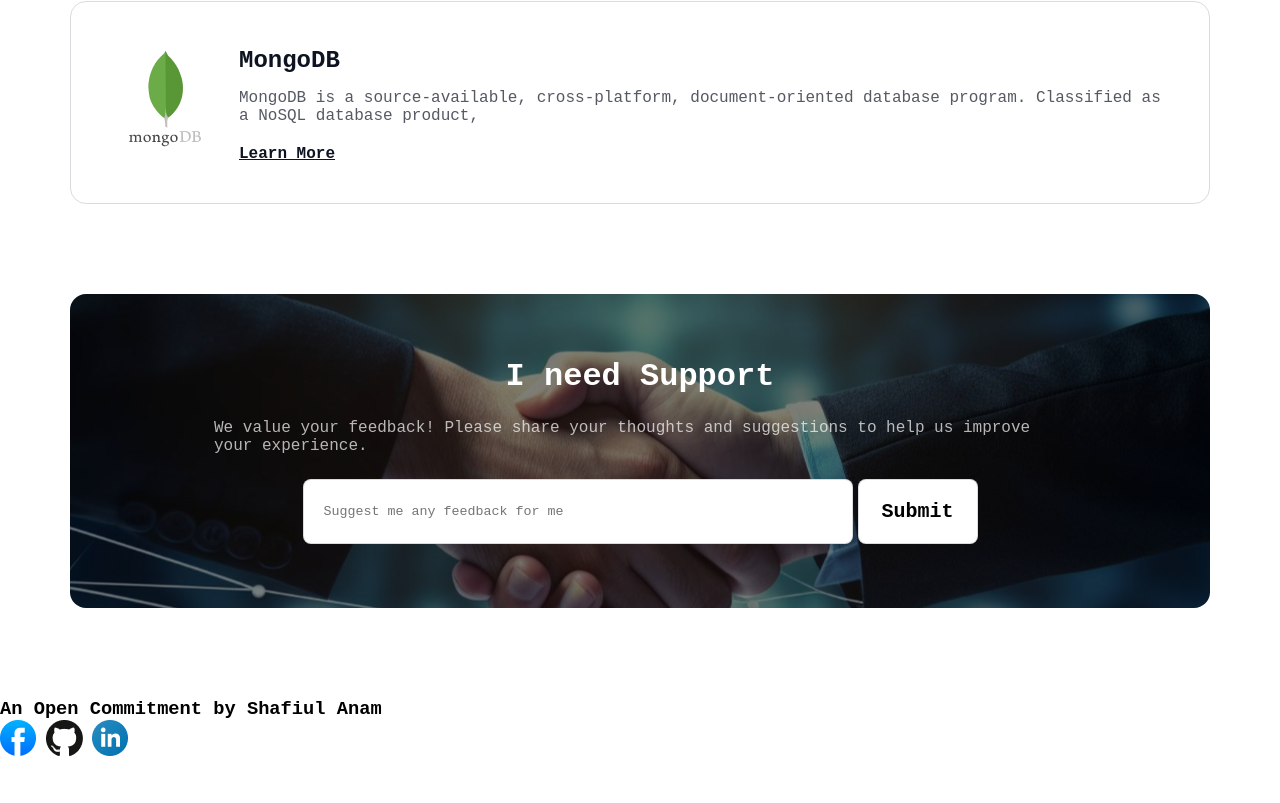
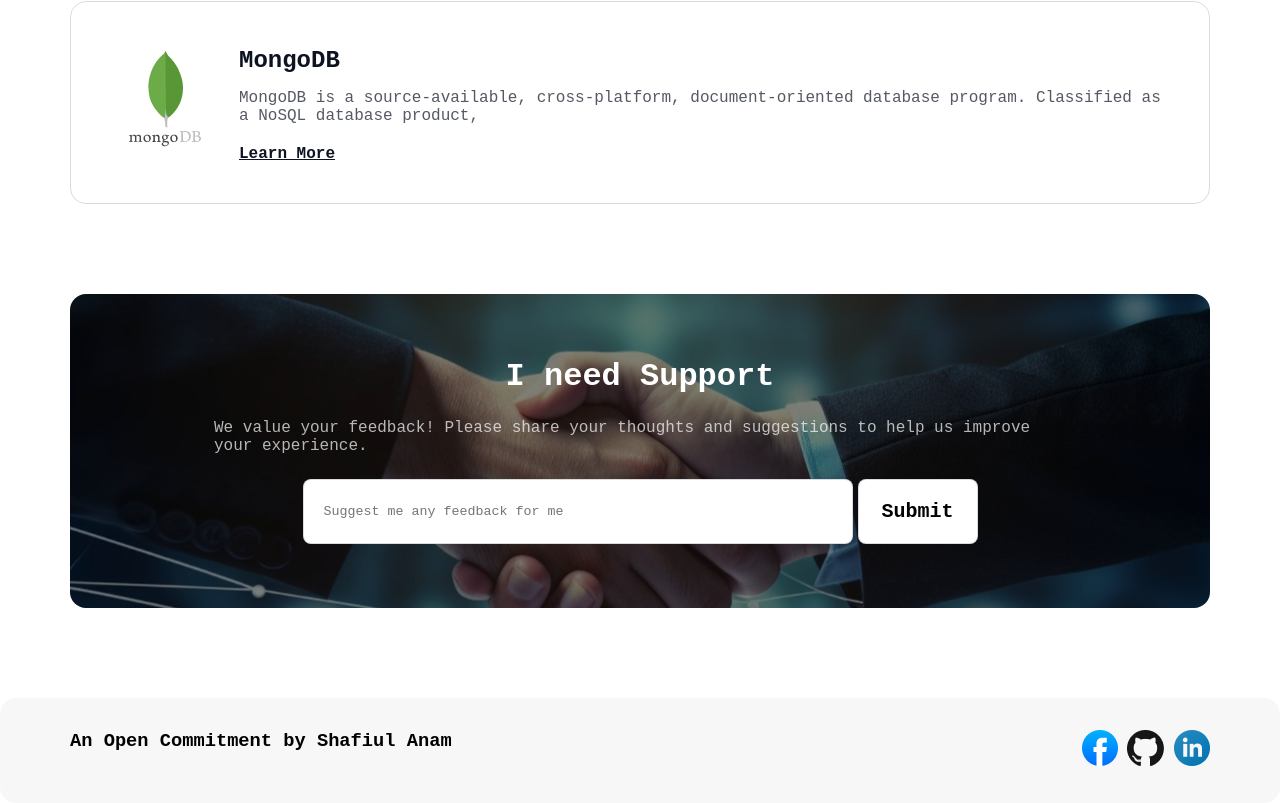
Before and after one commit to shafiul-tonoy/assignment-1, a plain HTML site: page index.html in a window 1280 px wide. Shown: the part 4480-5283 px from the top of the page. Before the commit the page ends 5241 px from the top, so only its background shows below. Drawn offline with Linux system fonts and the light colour scheme; a web font is replaced by a local one.

Commit message:
finished

```diff
--- a/index.html
+++ b/index.html
@@ -186,9 +186,9 @@
       <div class="footer-container">
         <h3>An Open Commitment by Shafiul Anam</h3>
         <div class="social-icons">
-          <a href=""><img src="./assets/facebook.png" alt="facebookb"></a>
-          <a href=""><img src="./assets/github.png" alt="github"></a>
-          <a href=""><img src="./assets/linkedin-icon 1.png" alt="linkdin"></a>
+          <a href="https://www.facebook.com/" target="_blank"><img src="./assets/facebook.png" alt="facebook"></a>
+          <a href="https://github.com/" target="_blank"><img src="./assets/github.png" alt="github"></a>
+          <a href="https://bd.linkedin.com/" target="_blank"><img src="./assets/linkedin-icon 1.png" alt="linkedin"></a>
         </div>
       </div>
 
--- a/styles/style.css
+++ b/styles/style.css
@@ -82,8 +82,6 @@ body {
   opacity: 0.8;
 }
 
-
-
 .banner {
   text-align: center;
   background-image: url("../assets/Hero-bg.png");
@@ -118,7 +116,7 @@ body {
   cursor: pointer;
 }
 
-.banner button a{
+.banner button a {
   text-decoration: none;
 
   border: 0px;
@@ -312,3 +310,18 @@ body {
   font-weight: 600;
 }
 /* feedback-section end  */
+/* footer start  */
+footer {
+  width: 100%;
+  border-radius: 16px;
+  background: rgba(13, 19, 33, 0.03);
+}
+
+.footer-container{
+  max-width: 1140px;
+  margin: 0px auto 0px;
+  padding: 32px 0px;
+  display: flex;
+  justify-content: space-between;
+}
+/* footer end */
```
